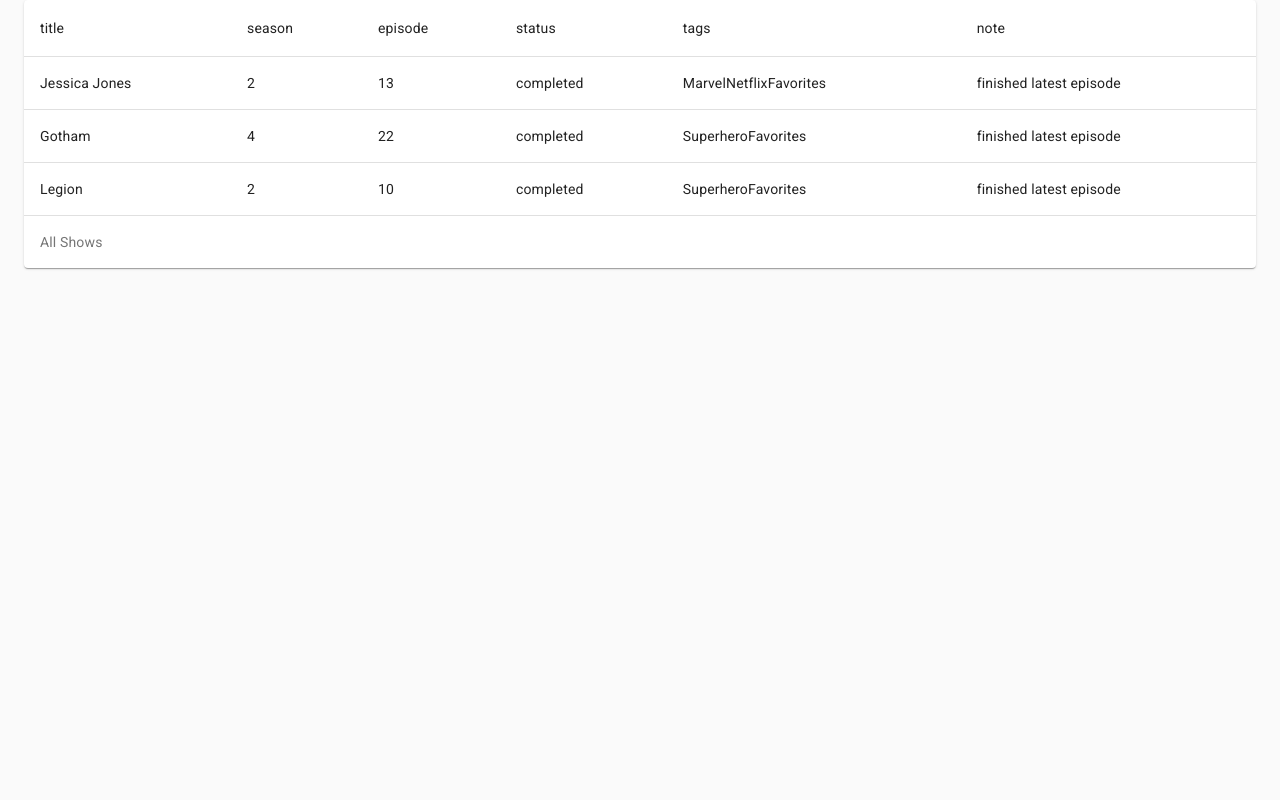
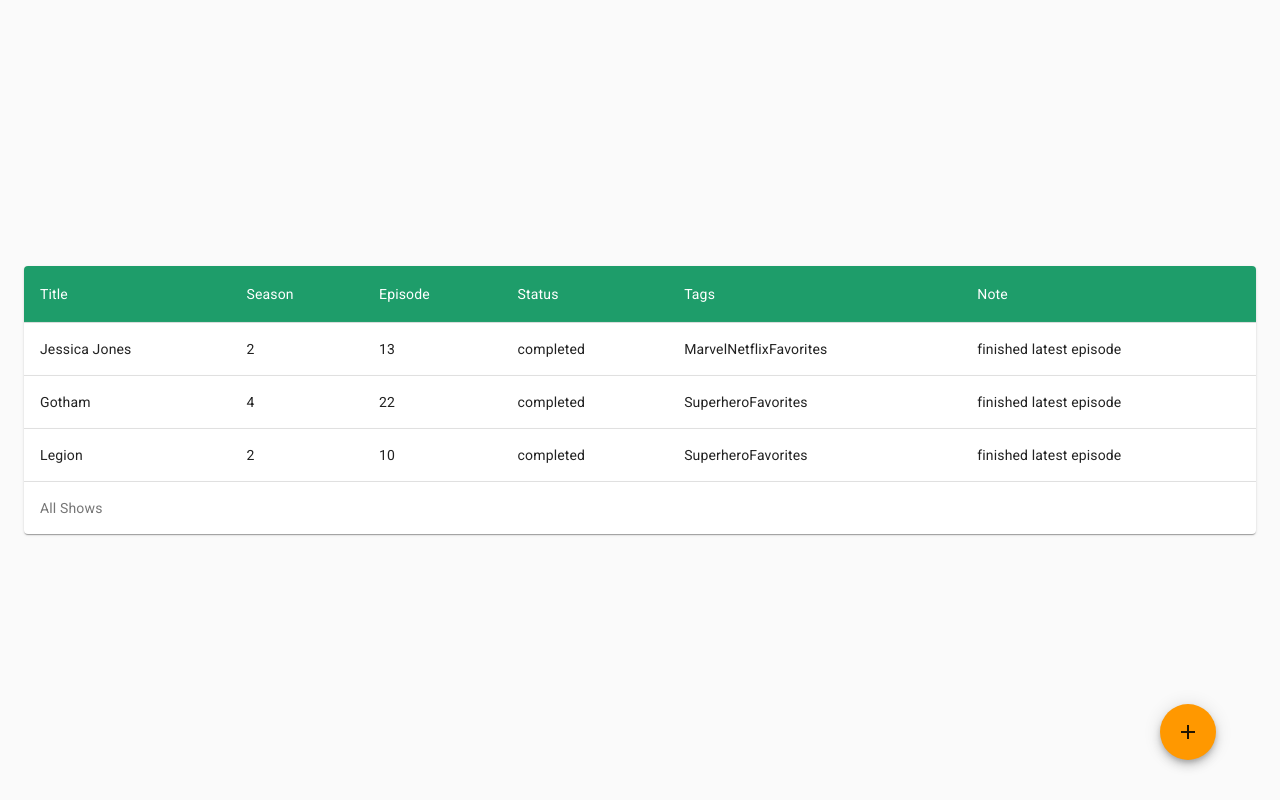
Before and after one commit to LarsSpangenberg/tv-show-list-react, a React (Create React App) app: page / in a window 1280 px wide. Built offline with nearby package versions, Linux system fonts and the light colour scheme.

Commit message:
added Fab and some styles

```diff
--- a/src/components/showsTable/ShowsTable.js
+++ b/src/components/showsTable/ShowsTable.js
@@ -1,4 +1,5 @@
 import {
+  Container,
   Paper,
   Table,
   TableBody,
@@ -6,24 +7,31 @@
   TableContainer,
   TableHead,
   TableRow,
-} from '@material-ui/core';
+  Fab,
+} from "@material-ui/core";
+import AddIcon from "@material-ui/icons/Add";
+
+import useStyles from "./ShowsTableStyles";
 
 export default function ShowsTable(props) {
+  const classes = useStyles();
   const { shows } = props;
 
   return (
+    <>
+      <Container className={classes.root} component='main'>
         <TableContainer component={Paper}>
           <Table>
             <caption>All Shows</caption>
 
             <TableHead>
-          <TableRow>
-            <TableCell>title</TableCell>
-            <TableCell>season</TableCell>
-            <TableCell>episode</TableCell>
-            <TableCell>status</TableCell>
-            <TableCell>tags</TableCell>
-            <TableCell>note</TableCell>
+              <TableRow className={classes.headerRow}>
+                <TableCell>Title</TableCell>
+                <TableCell>Season</TableCell>
+                <TableCell>Episode</TableCell>
+                <TableCell>Status</TableCell>
+                <TableCell>Tags</TableCell>
+                <TableCell>Note</TableCell>
               </TableRow>
             </TableHead>
 
@@ -42,5 +50,11 @@
             </TableBody>
           </Table>
         </TableContainer>
+      </Container>
+
+      <Fab className={classes.fab} color='secondary'>
+        <AddIcon />
+      </Fab>
+    </>
   );
 }
--- /dev/null
+++ b/src/components/showsTable/ShowsTableStyles.js
@@ -0,0 +1,19 @@
+import { makeStyles } from '@material-ui/core';
+
+export default makeStyles(theme => ({
+  root: {
+    marginTop: '50vh',
+    transform: 'translate(0, -50%)',
+  },
+  headerRow: {
+    backgroundColor: theme.palette.primary.dark,
+    '& th': {
+      color: theme.palette.common.white,
+    }
+  },
+  fab: {
+    position: 'absolute',
+    right: '5%',
+    bottom: '5vh',
+  },
+}));
--- a/src/containers/App.js
+++ b/src/containers/App.js
@@ -1,6 +1,5 @@
 import React, { useEffect } from "react";
 import { useSelector, useDispatch } from "react-redux";
-import { Container } from "@material-ui/core";
 
 import ShowsTable from "components/showsTable/ShowsTable";
 
@@ -26,9 +25,7 @@
 
   return (
     <div className='App'>
-      <Container component='main'>
-        <ShowsTable shows={shows} />
-      </Container>
+      <ShowsTable shows={shows} />
     </div>
   );
 }
--- a/src/theme/mainTheme.js
+++ b/src/theme/mainTheme.js
@@ -6,9 +6,9 @@
       main: '#2ce198',
     },
     secondary: {
-      main: '#e9e891',
+      main: '#ff9800',
+      light: '#e9e891',
     }
-
   },
 });
 
```
Lines whose indentation alone changed are shown as unchanged.
